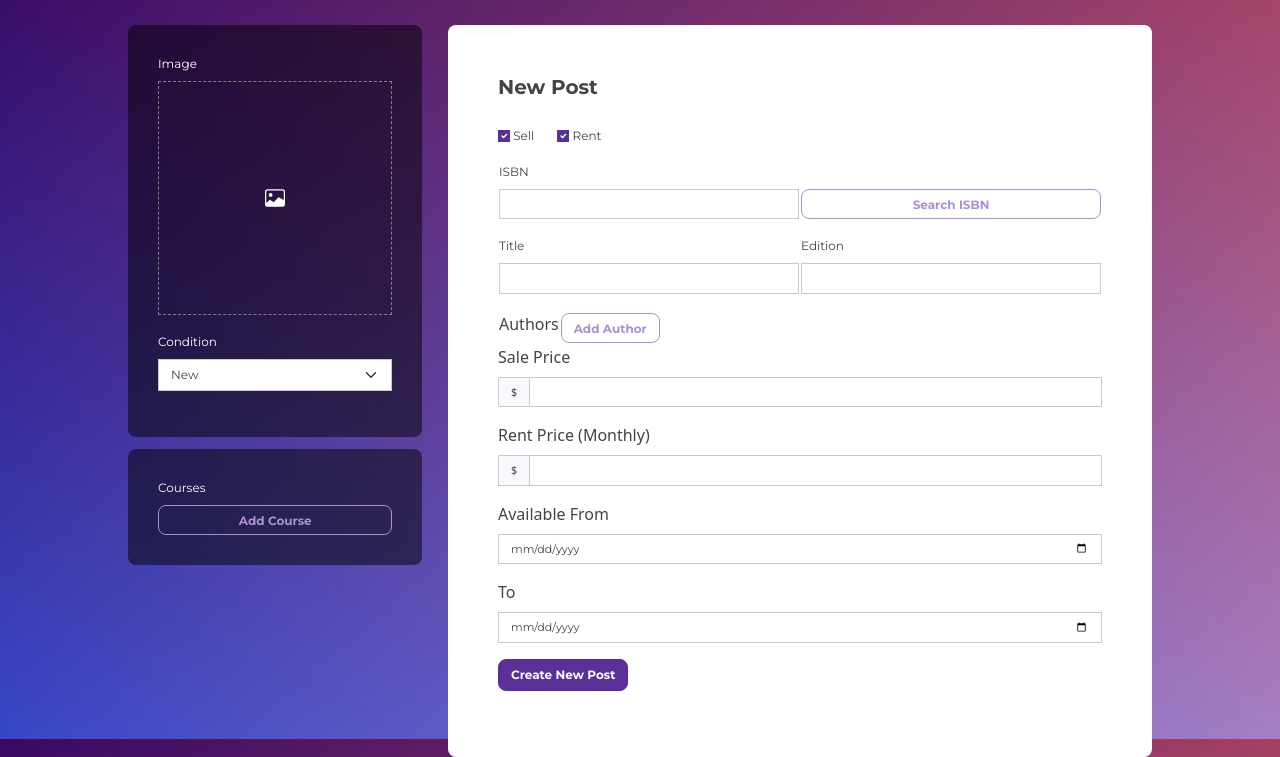
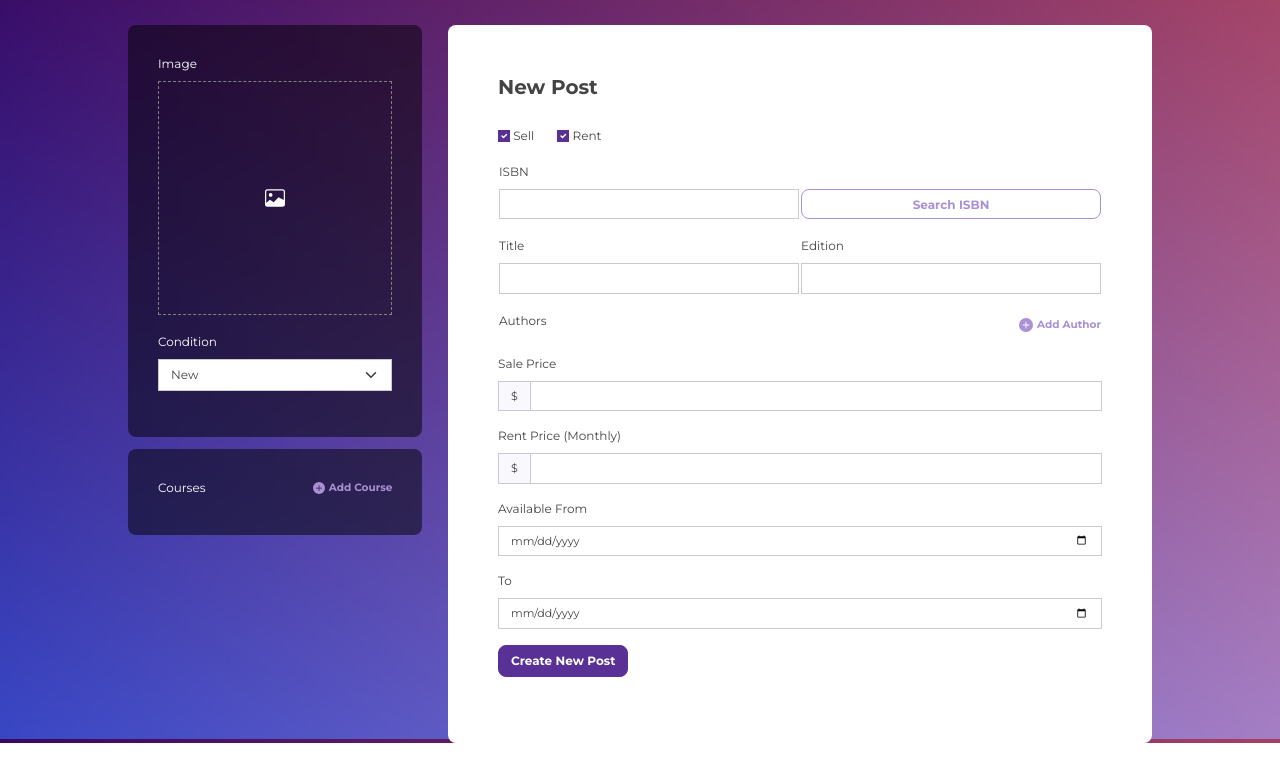
Before and after one commit to book-overflow/django-app, a Django app: template src/django/app/textbook/templates/createPost.html in a window 1280 px wide. Shown: the part 61-818 px from the top of the page. Run offline with Django 4.2, Linux system fonts and the light colour scheme; the template is opened without the code that fills it: values that come from a table or form of the project are taken from there, others are empty; some libraries are stand-ins or nearby versions.

Commit message:
Updated form label and button styles

```diff
--- a/src/django/app/textbook/templates/createPost.html
+++ b/src/django/app/textbook/templates/createPost.html
@@ -32,14 +32,21 @@
             </div>
             {{ course_formset.management_form }}
             <div id="id_course_formset" class="multi-card-left form-input" data-bs-theme="dark" style="color:white">
-                <label class="form-label">Courses</label>
-                <span id="form-button" class="btn btn-outline-secondary" style="height:30px; width:100%;" onclick="addCourseForm()">Add Course</span>
+                <div style="display: flex; justify-content: space-between; align-items: center;">
+                    <label class="form-label">Courses</label>
+                    <span id="form-button mb-3" class="text-secondary mb-2" style="cursor: pointer; width: 100%; display: flex; align-items: center; justify-content: flex-end;" onclick="addCourseForm()">
+                        <svg xmlns="http://www.w3.org/2000/svg" width="12" height="12" fill="currentColor" class="bi bi-plus-circle-fill" viewBox="0 0 16 16">
+                            <path d="M16 8A8 8 0 1 1 0 8a8 8 0 0 1 16 0M8.5 4.5a.5.5 0 0 0-1 0v3h-3a.5.5 0 0 0 0 1h3v3a.5.5 0 0 0 1 0v-3h3a.5.5 0 0 0 0-1h-3z"/>
+                        </svg>
+                        <small style="margin-left: 4px;"><b>Add Course</b></small>
+                    </span>
+                </div>
                 {% for form in course_formset %}
                 <div class="course-form">
                     <input type="text" name="{{ form.prefix }}-course_number" placeholder="Course Number" value="{{ form.data.course_number }}" maxlength="100" class="textinput form-control" id="{{ form.prefix }}-course_number">
                     <input type="text" name="{{ form.prefix }}-name" placeholder="Name" value="{{ form.data.name }}" maxlength="100" class="textinput form-control" id="{{ form.prefix }}-name">
                     <input type="text" name="{{ form.prefix }}-description" placeholder="Description" value="{{ form.data.description }}" maxlength="100" class="textinput form-control" id="{{ form.prefix }}-description">
-                    <button id="form-button" class="remove-course-button btn btn-outline-danger" style="height:30px; width:100%; display: none;" onclick="removeCourseForm(this)">Remove</button>
+                    <button id="form-button" class="remove-course-button btn btn-outline-danger mb-3" style="height:30px; width:100%; display: none; margin:2px;" onclick="removeCourseForm(this)">Remove</button>
                 </div>
                 {% endfor %}
             </div>
@@ -83,25 +90,33 @@
                             </td>
                         </tr>
                         {{ author_formset.management_form }}
-                        <table id="id_author_formset">
+                        <table id="id_author_formset" class="form-input mb-3">
                             <tr>
                                 <td>
                                     <label class="form-label">Authors</label>
                                 </td>
                                 <td>
-                                    <span id="form-button" class="btn btn-outline-secondary" style="height:30px; width:100%;" onclick="addAuthorForm()">Add Author</span>
+
+                                </td>
+                                <td>
+                                    <span id="form-button" class="text-secondary" style="cursor: pointer; display: flex; align-items: center; justify-content: flex-end;" onclick="addAuthorForm()">
+                                        <svg xmlns="http://www.w3.org/2000/svg" width="14" height="14" fill="currentColor" class="bi bi-plus-circle-fill" viewBox="0 0 16 16">
+                                            <path d="M16 8A8 8 0 1 1 0 8a8 8 0 0 1 16 0M8.5 4.5a.5.5 0 0 0-1 0v3h-3a.5.5 0 0 0 0 1h3v3a.5.5 0 0 0 1 0v-3h3a.5.5 0 0 0 0-1h-3z"/>
+                                        </svg>
+                                        <small style="margin-left: 4px;">Add Author</small>
+                                    </span>
                                 </td>
                             </tr>
                             {% for form in author_formset %}
                                 <tr class="author-form">
-                                    <td>
+                                    <td style="width:40%;">
                                         <input type="text" maxlength="100" pattern="[A-Za-z]{1,255}" name="{{ form.prefix }}-first_name" placeholder="First Name" value="{{ form.data.first_name }}" class="textinput form-control" id="{{ form.prefix }}-first_name">
                                     </td>
-                                    <td>
+                                    <td style="width:40%;">
                                         <input type="text" maxlength="100" pattern="[A-Za-z]{1,255}" name="{{ form.prefix }}-last_name" placeholder="Last Name" value="{{ form.data.last_name }}" class="textinput form-control" id="{{ form.prefix }}-last_name">
                                     </td>
                                     <td>
-                                        <button id="form-button" class="remove-author-button btn btn-outline-danger" style="height:30px; width:100%; display: none;" onclick="removeAuthorForm(this)">Remove</button>
+                                        <span id="form-button" class="remove-author-button btn btn-outline-danger" style="height:30px; width:100%; display: none;" onclick="removeAuthorForm(this)">Remove</span>
                                     </td>
                                 </tr>
                             {% endfor %}
@@ -109,7 +124,7 @@
 
                         <tr>
                             <td>
-                                <div id="div_id_sale_price" class="mb-3">
+                                <div id="div_id_sale_price" class="form-input mb-3">
                                     <label for="id_sale_price" class="form-label">Sale Price</label>
                                     <div class="input-group mb-3">
                                         <span class="input-group-text" style="font-size: 11px;">$</span>
@@ -121,7 +136,7 @@
 
                         <tr>
                             <td>
-                                <div id="div_id_rent_price" class="for-rent mb-3">
+                                <div id="div_id_rent_price" class="for-rent form-input mb-3">
                                     <label for="id_rent_price" class="form-label">Rent Price (Monthly)</label>
                                     <div class="input-group mb-3">
                                         <span class="input-group-text" style="font-size: 11px;">$</span>
@@ -130,13 +145,13 @@
                                 </div>
                                 </td>
                                 <td>
-                                <div id="div_id_avail_from" class="for-rent mb-3">
+                                <div id="div_id_avail_from" class="for-rent form-input mb-3">
                                 <label for="id_avail_from"  class="form-label">Available From</label>
                                 <input required class="textinput form-control" type="date" name="avail_from" value={{form.data.avail_from}} id="id_avail_from">
                                 </div>
                             </td>
                             <td>
-                                <div id="div_id_avail_to" class="for-rent mb-3">
+                                <div id="div_id_avail_to" class="for-rent form-input mb-3">
                                 <label for="id_avail_to"  class="form-label">To</label>
                                 <input required class="textinput form-control" type="date" name="avail_to" value={{form.data.avail_to}} id="id_avail_to">
                                 </div>
```
